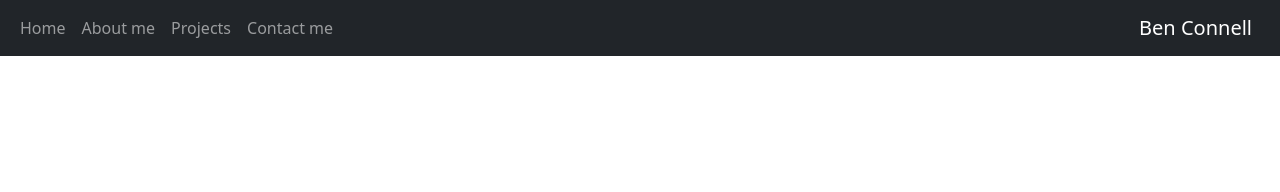
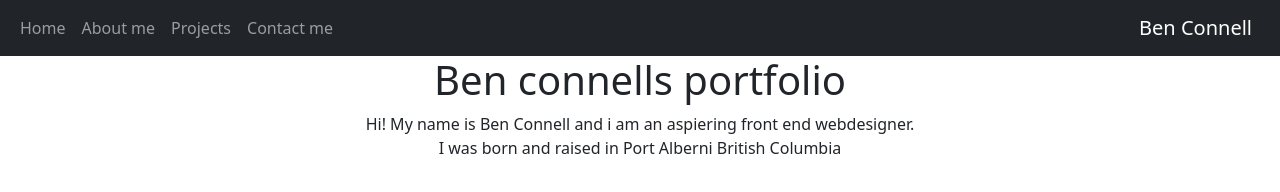
Before and after one commit to Ben-con/Ben-con.github.io, a plain HTML site: page index.html in a window 1280 px wide. Drawn offline with nearby package versions, Linux system fonts and the light colour scheme.

Commit message:
Update index.html

```diff
--- a/index.html
+++ b/index.html
@@ -7,7 +7,7 @@
     <title>Project Portfolio</title>
   </head>
   <body>
-    <nav class="navbar navbar-expand-lg navbar-dark bg-dark">
+    <nav class="navbar  navbar-expand-lg navbar-dark bg-dark">
         <div class="container-fluid">
           <a class="navbar-brand order-1" href="#">Ben Connell</a>
           <button class="navbar-toggler" type="button" data-bs-toggle="collapse" data-bs-target="#navbarNav" aria-controls="navbarNav" aria-expanded="false" aria-label="Toggle navigation">
@@ -31,7 +31,15 @@
           </div>
         </div>
       </nav>
+      <div class="container">
+        <div class="row">
 
+          <div class="col">
+            <h1 class="text-center">Ben connells portfolio</h1>
+            <p class="text-center">Hi! My name is Ben Connell and i am an aspiering front end webdesigner.<br>I was born and raised in Port Alberni British Columbia</p>
+          </div>
+        </div>
+      </div>
 
 
     <script src="https://cdn.jsdelivr.net/npm/bootstrap@5.0.1/dist/js/bootstrap.bundle.min.js" integrity="sha384-gtEjrD/SeCtmISkJkNUaaKMoLD0//ElJ19smozuHV6z3Iehds+3Ulb9Bn9Plx0x4" crossorigin="anonymous"></script>
```
